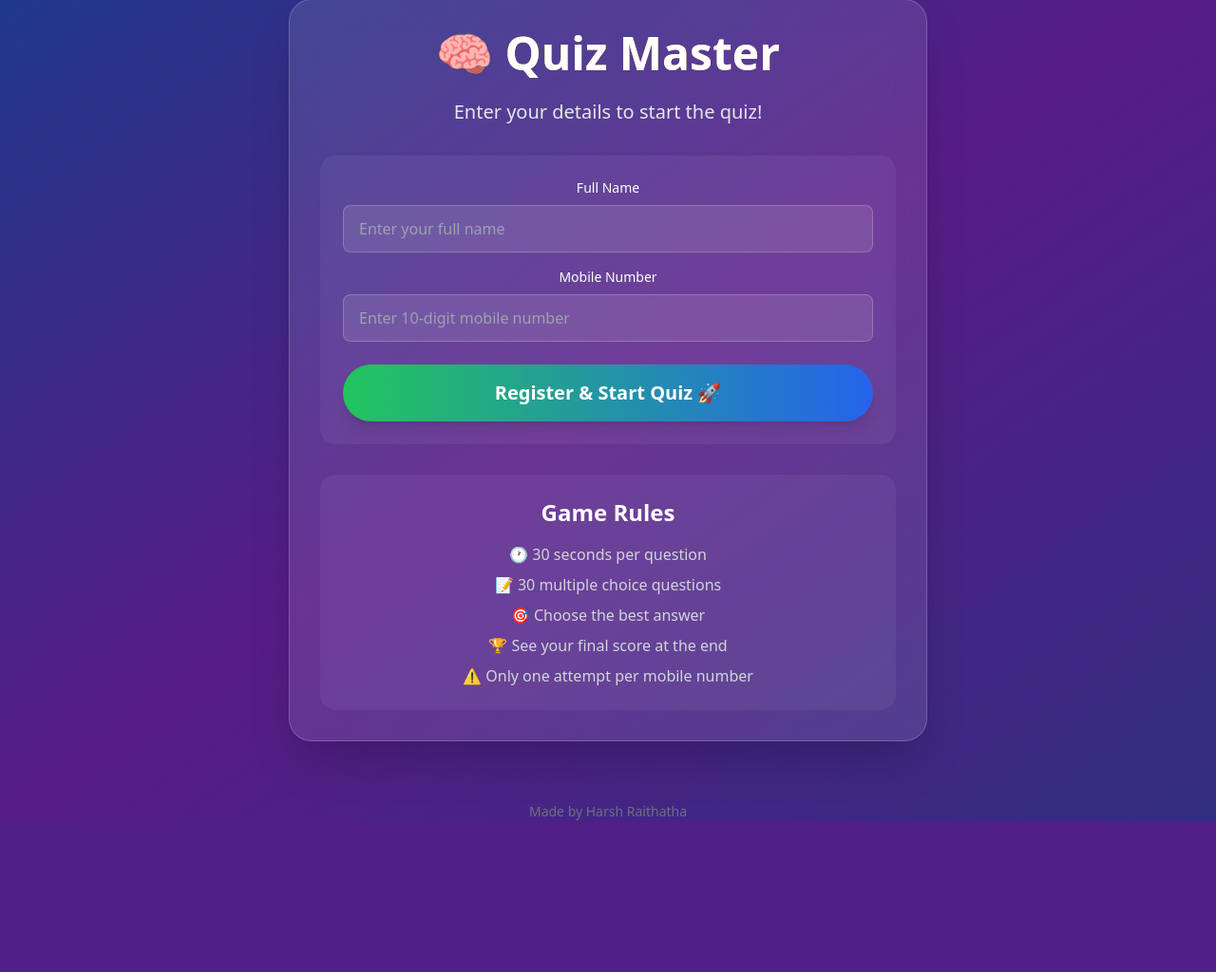
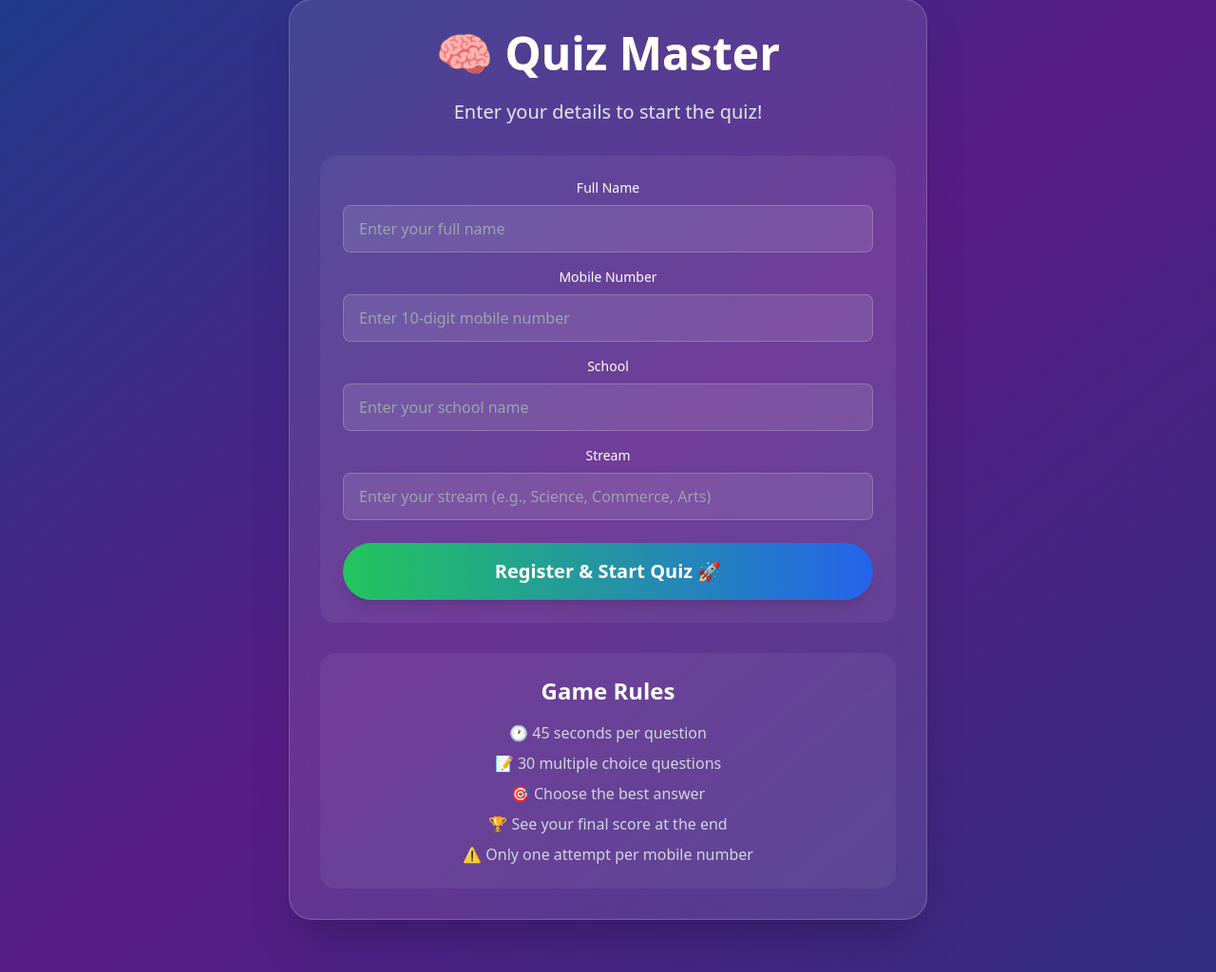
Before and after one commit to agentxinnovation/czmg-quiz, a PHP site: page / in a window 1280 px wide. Shown: the part 33-1057 px from the top of the page at 95% size. Before the commit the page ends 898 px from the top, so only its background shows below. Run offline with PHP 8.4, Linux system fonts and the light colour scheme; some libraries are stand-ins or nearby versions.

Commit message:
code working with bug

```diff
--- a/config.php
+++ b/config.php
@@ -34,11 +34,10 @@ function getUserByMobile($mobile) {
     $stmt->execute([$mobile]);
     return $stmt->fetch();
 }
-
-function createUser($name, $mobile) {
+function createUser($name, $mobile , $school, $stream) {
     global $pdo;
-    $stmt = $pdo->prepare("INSERT INTO users (name, mobile) VALUES (?, ?)");
-    return $stmt->execute([$name, $mobile]);
+    $stmt = $pdo->prepare("INSERT INTO users (name, mobile, school, stream) VALUES (?, ?, ?, ?)");
+    return $stmt->execute([$name, $mobile, $school, $stream]);
 }
 
 function hasUserAttemptedQuiz($userId) {
--- a/index.php
+++ b/index.php
@@ -17,8 +17,9 @@ if (isset($_COOKIE['quiz_user_mobile'])) {
 if ($_SERVER['REQUEST_METHOD'] === 'POST' && isset($_POST['register'])) {
     $name = sanitize($_POST['name']);
     $mobile = sanitize($_POST['mobile']);
-
-    if (empty($name) || empty($mobile)) {
+    $school = sanitize($_POST['school']);
+    $stream = sanitize($_POST['stream']);
+    if (empty($name) || empty($mobile) || empty($school) || empty($stream)) {
         $error = "Please fill in all fields.";
     } elseif (!isValidMobile($mobile)) {
         $error = "Please enter a valid 10-digit mobile number.";
@@ -37,7 +38,7 @@ if ($_SERVER['REQUEST_METHOD'] === 'POST' && isset($_POST['register'])) {
             }
         } else {
             // Create new user
-            if (createUser($name, $mobile)) {
+            if (createUser($name, $mobile, $school, $stream)) {
                 $newUser = getUserByMobile($mobile);
                 setcookie('quiz_user_mobile', $mobile, time() + (86400 * 30), '/'); // 30 days
                 $_SESSION['user_id'] = $newUser['id'];
@@ -71,15 +72,8 @@ if ($userData && !$userAttempted) {
         }
 
         @keyframes pulse {
-
-            0%,
-            100% {
-                opacity: 1;
-            }
-
-            50% {
-                opacity: 0.5;
-            }
+            0%, 100% { opacity: 1; }
+            50% { opacity: 0.5; }
         }
     </style>
 </head>
@@ -125,6 +119,18 @@ if ($userData && !$userAttempted) {
                                         class="w-full px-4 py-3 bg-white/10 border border-white/20 rounded-lg text-white placeholder-gray-400 focus:outline-none focus:ring-2 focus:ring-blue-500"
                                         placeholder="Enter 10-digit mobile number">
                                 </div>
+                                <div>
+                                    <label class="block text-white text-sm font-medium mb-2">School</label>
+                                    <input type="text" name="school" required
+                                        class="w-full px-4 py-3 bg-white/10 border border-white/20 rounded-lg text-white placeholder-gray-400 focus:outline-none focus:ring-2 focus:ring-blue-500"
+                                        placeholder="Enter your school name">
+                                </div>
+                                <div>
+                                    <label class="block text-white text-sm font-medium mb-2">Stream</label>
+                                    <input type="text" name="stream" required
+                                        class="w-full px-4 py-3 bg-white/10 border border-white/20 rounded-lg text-white placeholder-gray-400 focus:outline-none focus:ring-2 focus:ring-blue-500"
+                                        placeholder="Enter your stream (e.g., Science, Commerce, Arts)">
+                                </div>
                             </div>
                             <button type="submit" name="register"
                                 class="w-full mt-6 bg-gradient-to-r from-green-500 to-blue-600 hover:from-green-600 hover:to-blue-700 text-white font-bold py-4 px-8 rounded-full text-xl transition-all duration-300 transform hover:scale-105 shadow-lg">
@@ -135,7 +141,7 @@ if ($userData && !$userAttempted) {
                         <div class="bg-white/5 rounded-2xl p-6">
                             <h3 class="text-2xl font-semibold text-white mb-4">Game Rules</h3>
                             <ul class="text-gray-300 space-y-2">
-                                <li>🕐 30 seconds per question</li>
+                                <li>🕐 45 seconds per question</li>
                                 <li>📝 30 multiple choice questions</li>
                                 <li>🎯 Choose the best answer</li>
                                 <li>🏆 See your final score at the end</li>
@@ -157,6 +163,8 @@ if ($userData && !$userAttempted) {
                     <div class="bg-white/5 rounded-2xl p-6 mb-8">
                         <h3 class="text-xl font-semibold text-white mb-3">Welcome, <?php echo htmlspecialchars($userData['name']); ?>!</h3>
                         <p class="text-gray-300">Mobile: <?php echo htmlspecialchars($userData['mobile']); ?></p>
+                        <p class="text-gray-300">School: <?php echo htmlspecialchars($userData['school']); ?></p>
+                        <p class="text-gray-300">Stream: <?php echo htmlspecialchars($userData['stream']); ?></p>
                     </div>
 
                     <?php if ($hasProgress): ?>
@@ -168,14 +176,14 @@ if ($userData && !$userAttempted) {
                         <button id="resumeBtn" class="bg-gradient-to-r from-yellow-500 to-orange-600 hover:from-yellow-600 hover:to-orange-700 text-white font-bold py-4 px-8 rounded-full text-xl transition-all duration-300 transform hover:scale-105 shadow-lg mr-4">
                             Resume Quiz 🚀
                         </button>
-                        <button id="restartBtn" class="bg-gradient-to-r from-red-500 to-pink-600 hover:from-red-600 hover:to-pink-700 text-white font-bold py-4 px-8 rounded-full text-xl transition-all duration-300 transform hover:scale-105 shadow-lg">
+                        <button id="restartBtn" class="bg-gradient-to-r from-red-500 to-pink-600 hover:from-red-600 hover:to Automated Response: -pink-700 text-white font-bold py-4 px-8 rounded-full text-xl transition-all duration-300 transform hover:scale-105 shadow-lg">
                             Start Fresh 🔄
                         </button>
                     <?php else: ?>
                         <div class="bg-white/5 rounded-2xl p-6 mb-8">
                             <h3 class="text-2xl font-semibold text-white mb-4">Game Rules</h3>
                             <ul class="text-gray-300 space-y-2">
-                                <li>🕐 30 seconds per question</li>
+                                <li>🕐 45 seconds per question</li>
                                 <li>📝 30 multiple choice questions</li>
                                 <li>🎯 Choose the best answer</li>
                                 <li>🏆 See your final score at the end</li>
@@ -201,7 +209,7 @@ if ($userData && !$userAttempted) {
                                 <span class="text-lg">Score: <span id="currentScore" class="font-bold text-green-400">0</span></span>
                             </div>
                             <div id="timer" class="bg-red-500 text-white px-4 py-2 rounded-full font-bold text-lg min-w-[80px] text-center">
-                                30
+                                45
                             </div>
                         </div>
                     </div>
@@ -249,13 +257,12 @@ if ($userData && !$userAttempted) {
         Made by Harsh Raithatha
     </div>
     <script>
-        // Quiz Game JavaScript - Complete Implementation
         class QuizGame {
             constructor() {
                 this.questions = [];
                 this.currentQuestionIndex = 0;
                 this.score = 0;
-                this.timeLeft = 30;
+                this.timeLeft = 45;
                 this.timer = null;
                 this.userAnswers = [];
                 this.quizStartTime = null;
@@ -290,7 +297,7 @@ if ($userData && !$userAttempted) {
                 this.resultIcon = document.getElementById('resultIcon');
                 this.finalScore = document.getElementById('finalScore');
                 this.percentage = document.getElementById('percentage');
-                this.resultMessage = document.getElementById('resultMessage');
+                this.resultMessage = document.getElementById ('resultMessage');
             }
 
             bindEvents() {
@@ -318,7 +325,6 @@ if ($userData && !$userAttempted) {
                 // Handle visibility change (tab switch)
                 document.addEventListener('visibilitychange', () => {
                     if (document.hidden && this.timer) {
-                        // User switched tab during quiz - handle as needed
                         console.log('User switched tab during quiz');
                     }
                 });
@@ -402,12 +408,10 @@ if ($userData && !$userAttempted) {
             }
 
             showScreen(screen) {
-                // Hide all screens
                 if (this.startScreen) this.startScreen.classList.add('hidden');
                 if (this.quizScreen) this.quizScreen.classList.add('hidden');
                 if (this.resultScreen) this.resultScreen.classList.add('hidden');
 
-                // Show target screen
                 switch (screen) {
                     case 'start':
                         if (this.startScreen) this.startScreen.classList.remove('hidden');
@@ -460,22 +464,11 @@ if ($userData && !$userAttempted) {
 
                 this.optionsContainer.innerHTML = '';
 
-                const options = [{
-                        letter: 'A',
-                        text: question.option_a
-                    },
-                    {
-                        letter: 'B',
-                        text: question.option_b
-                    },
-                    {
-                        letter: 'C',
-                        text: question.option_c
-                    },
-                    {
-                        letter: 'D',
-                        text: question.option_d
-                    }
+                const options = [
+                    { letter: 'A', text: question.option_a },
+                    { letter: 'B', text: question.option_b },
+                    { letter: 'C', text: question.option_c },
+                    { letter: 'D', text: question.option_d }
                 ];
 
                 options.forEach((option, index) => {
@@ -487,27 +480,21 @@ if ($userData && !$userAttempted) {
                         </span>
                         <span class="text-lg">${option.text}</span>
                     `;
-
                     optionElement.addEventListener('click', () => this.selectOption(option.letter, optionElement));
                     this.optionsContainer.appendChild(optionElement);
                 });
             }
 
             async selectOption(selectedOption, optionElement) {
-                // Disable all options
                 const allOptions = this.optionsContainer.querySelectorAll('button');
                 allOptions.forEach(btn => {
                     btn.disabled = true;
                     btn.classList.remove('hover:bg-white/10', 'hover:scale-105', 'hover:border-white/40');
                 });
 
-                // Highlight selected option
                 optionElement.classList.add('bg-blue-500/30', 'border-blue-400');
-
-                // Stop timer
                 this.stopTimer();
 
-                // Check if answer is correct
                 const currentQuestion = this.questions[this.currentQuestionIndex];
                 const isCorrect = selectedOption === currentQuestion.correct_option;
 
@@ -517,8 +504,6 @@ if ($userData && !$userAttempted) {
                     this.showFeedback('Correct! 🎉', 'success');
                 } else {
                     optionElement.classList.add('bg-red-500/30', 'border-red-400');
-
-                    // Highlight correct answer
                     const correctOption = currentQuestion.correct_option;
                     const correctIndex = ['A', 'B', 'C', 'D'].indexOf(correctOption);
                     if (correctIndex !== -1) {
@@ -527,25 +512,26 @@ if ($userData && !$userAttempted) {
                     this.showFeedback('Incorrect! 😞', 'error');
                 }
 
-                // Store user answer
                 this.userAnswers[this.currentQuestionIndex] = selectedOption;
 
-                // Update score display
                 if (this.currentScoreEl) {
                     this.currentScoreEl.textContent = this.score;
                 }
 
-                // Save progress
                 await this.saveProgress();
 
-                // Move to next question after delay
                 setTimeout(() => {
-                    this.nextQuestion();
+                    this.currentQuestionIndex++;
+                    if (this.currentQuestionIndex < this.questions.length && this.currentQuestionIndex < 30) {
+                        this.updateQuizDisplay();
+                        this.displayCurrentQuestion();
+                    } else {
+                        this.completeQuiz();
+                    }
                 }, 1500);
             }
 
             showFeedback(message, type) {
-                // Create feedback element
                 const feedback = document.createElement('div');
                 feedback.className = `fixed top-4 right-4 px-6 py-3 rounded-lg font-semibold text-white z-50 transform transition-all duration-300 ${
                     type === 'success' ? 'bg-green-500' : 'bg-red-500'
@@ -554,12 +540,10 @@ if ($userData && !$userAttempted) {
 
                 document.body.appendChild(feedback);
 
-                // Animate in
                 setTimeout(() => {
                     feedback.classList.add('translate-x-0');
                 }, 100);
 
-                // Remove after delay
                 setTimeout(() => {
                     feedback.classList.add('translate-x-full');
                     setTimeout(() => {
@@ -570,19 +554,8 @@ if ($userData && !$userAttempted) {
                 }, 1000);
             }
 
-            nextQuestion() {
-                this.currentQuestionIndex++;
-                this.updateQuizDisplay();
-
-                if (this.currentQuestionIndex < this.questions.length && this.currentQuestionIndex < 30) {
-                    this.displayCurrentQuestion();
-                } else {
-                    this.completeQuiz();
-                }
-            }
-
             startTimer() {
-                this.timeLeft = 30;
+                this.timeLeft = 45;
                 this.updateTimerDisplay();
 
                 this.timer = setInterval(() => {
@@ -599,7 +572,6 @@ if ($userData && !$userAttempted) {
                 if (this.timerEl) {
                     this.timerEl.textContent = this.timeLeft;
 
-                    // Add warning animation for last 10 seconds
                     if (this.timeLeft <= 10) {
                         this.timerEl.classList.add('timer-warning', 'bg-red-600');
                     } else {
@@ -623,14 +595,8 @@ if ($userData && !$userAttempted) {
 
             async timeUp() {
                 this.stopTimer();
-
-                // Mark question as unanswered
                 this.userAnswers[this.currentQuestionIndex] = null;
 
-                // Show time up message
-                // this.showFeedback('Time Up! ⏰', 'error');
-
-                // Highlight correct answer
                 const currentQuestion = this.questions[this.currentQuestionIndex];
                 const correctOption = currentQuestion.correct_option;
                 const correctIndex = ['A', 'B', 'C', 'D'].indexOf(correctOption);
@@ -640,18 +606,21 @@ if ($userData && !$userAttempted) {
                     allOptions[correctIndex].classList.add('bg-green-500/30', 'border-green-400');
                 }
 
-                // Disable all options
                 allOptions.forEach(btn => {
                     btn.disabled = true;
                     btn.classList.remove('hover:bg-white/10', 'hover:scale-105', 'hover:border-white/40');
                 });
 
-                // Save progress
                 await this.saveProgress();
 
-                // Move to next question after delay
                 setTimeout(() => {
-                    this.nextQuestion();
+                    this.currentQuestionIndex++;
+                    if (this.currentQuestionIndex < this.questions.length && this.currentQuestionIndex < 30) {
+                        this.updateQuizDisplay();
+                        this.displayCurrentQuestion();
+                    } else {
+                        this.completeQuiz();
+                    }
                 }, 2000);
             }
 
@@ -687,7 +656,6 @@ if ($userData && !$userAttempted) {
                 const totalQuestions = Math.min(this.questions.length, 30);
                 const percentage = Math.round((this.score / totalQuestions) * 100);
 
-                // Save final result
                 try {
                     const resultData = {
                         score: this.score,
@@ -711,7 +679,6 @@ if ($userData && !$userAttempted) {
                     console.error('Error saving result:', error);
                 }
 
-                // Display results
                 this.displayResults(this.score, totalQuestions, percentage);
             }
 
@@ -726,7 +693,6 @@ if ($userData && !$userAttempted) {
                     this.percentage.textContent = `${percentage}%`;
                 }
 
-                // Set result message and icon based on performance
                 let message = '';
                 let icon = '';
 
@@ -758,14 +724,12 @@ if ($userData && !$userAttempted) {
                     this.resultIcon.textContent = icon;
                 }
 
-                // Add confetti effect for high scores
                 if (percentage >= 80) {
                     this.showConfetti();
                 }
             }
 
             showConfetti() {
-                // Simple confetti effect
                 for (let i = 0; i < 50; i++) {
                     setTimeout(() => {
                         this.createConfettiPiece();
@@ -787,7 +751,6 @@ if ($userData && !$userAttempted) {
 
                 document.body.appendChild(confetti);
 
-                // Animate confetti falling
                 let position = -10;
                 const fall = setInterval(() => {
                     position += 5;
@@ -817,15 +780,12 @@ if ($userData && !$userAttempted) {
             }
         }
 
-        // Initialize the quiz game when DOM is loaded
         document.addEventListener('DOMContentLoaded', () => {
-            // Only initialize if we're not on registration screen
             if (document.getElementById('startScreen') || document.getElementById('quizScreen')) {
                 new QuizGame();
             }
         });
 
-        // Additional utility functions
         function formatTime(seconds) {
             const mins = Math.floor(seconds / 60);
             const secs = seconds % 60;
```
Also changed, not shown: res.php (+37 -43 lines). Lines whose indentation alone changed are shown as unchanged.
